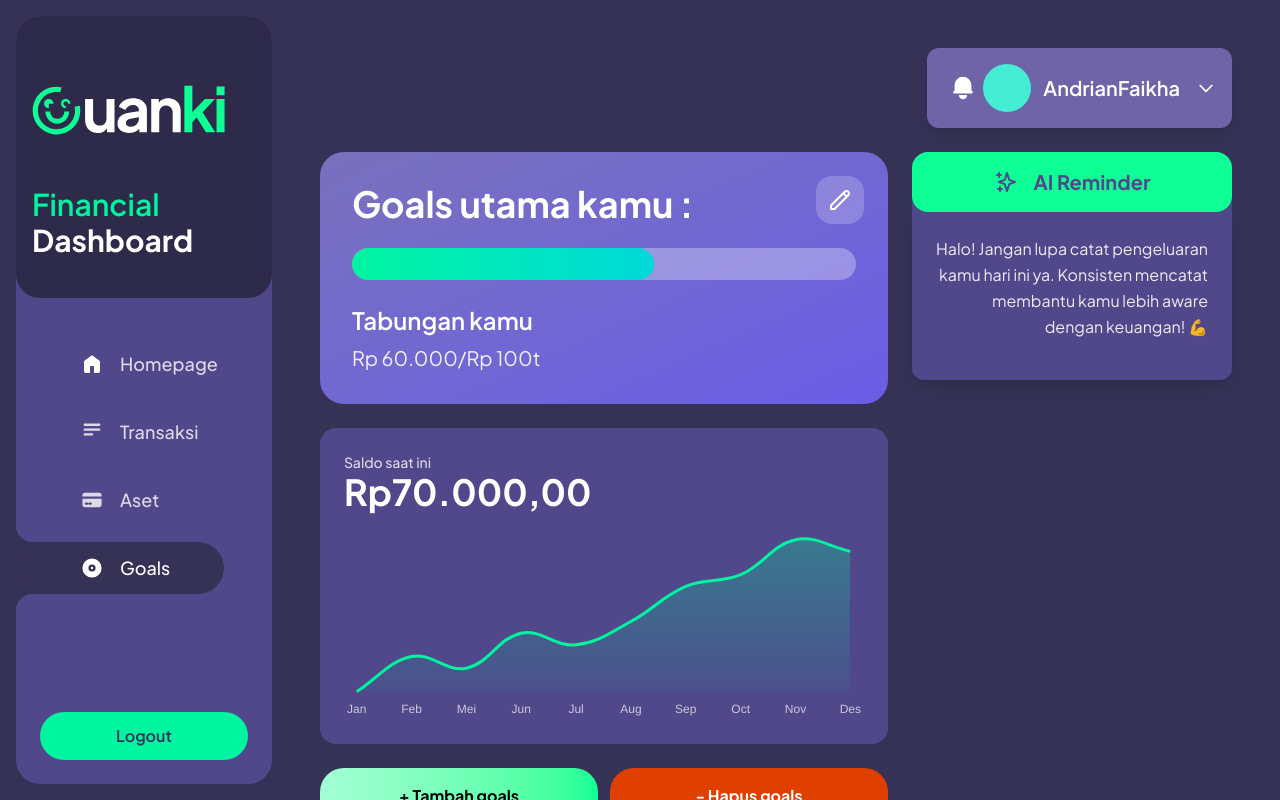
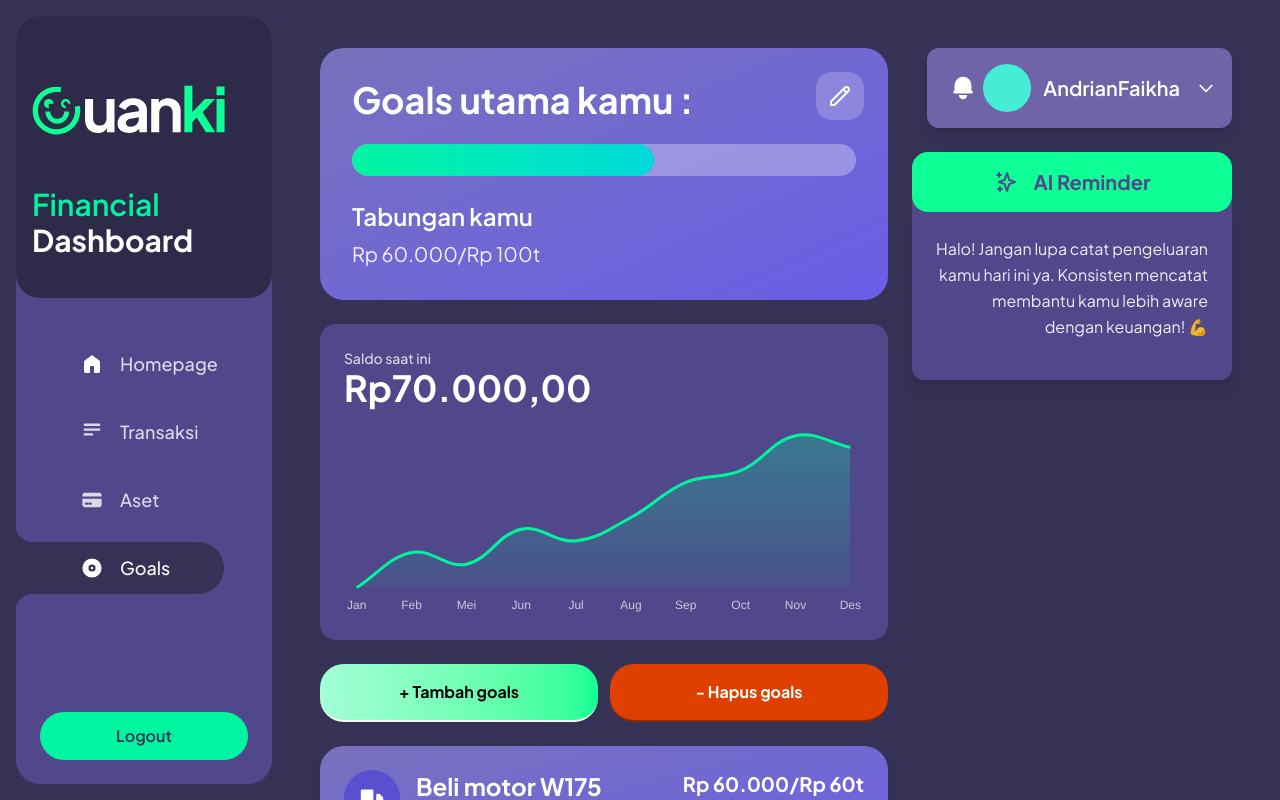
Before and after one commit to santaimany/CUANKI, a Next.js app: page /dashboard/goals in a window 1280 px wide. Built offline with nearby package versions, Linux system fonts and the light colour scheme.

Commit message:
refactor(GoalsPage): reorganize layout to improve structure of UserProfile and AI Reminder components

```diff
--- a/src/app/(dashboard)/dashboard/goals/page.tsx
+++ b/src/app/(dashboard)/dashboard/goals/page.tsx
@@ -9,12 +9,7 @@ export default function GoalsPage() {
   return (
     <div className="min-h-screen bg-[#363256] p-6">
       <div className="max-w-[1600px] mx-auto">
-        {/* Header with User Profile */}
-        <div className="flex justify-end mb-6">
-          <UserProfile />
-        </div>
-
-        {/* Main Content - 2 Column Layout */}
+        {/* Main Layout - 2 Columns from top */}
         <div className="flex gap-6">
           {/* Left Column - Main Content */}
           <div className="flex-1 space-y-6">
@@ -42,8 +37,14 @@ export default function GoalsPage() {
             <GoalList />
           </div>
 
-          {/* Right Column - AI Reminder */}
-          <div className="w-80 flex-shrink-0">
+          {/* Right Column - User Profile & AI Reminder */}
+          <div className="w-80 flex-shrink-0 space-y-6">
+            {/* User Profile at top */}
+            <div className="flex justify-end">
+              <UserProfile />
+            </div>
+
+            {/* AI Reminder below */}
             <AIReminder />
           </div>
         </div>
```
